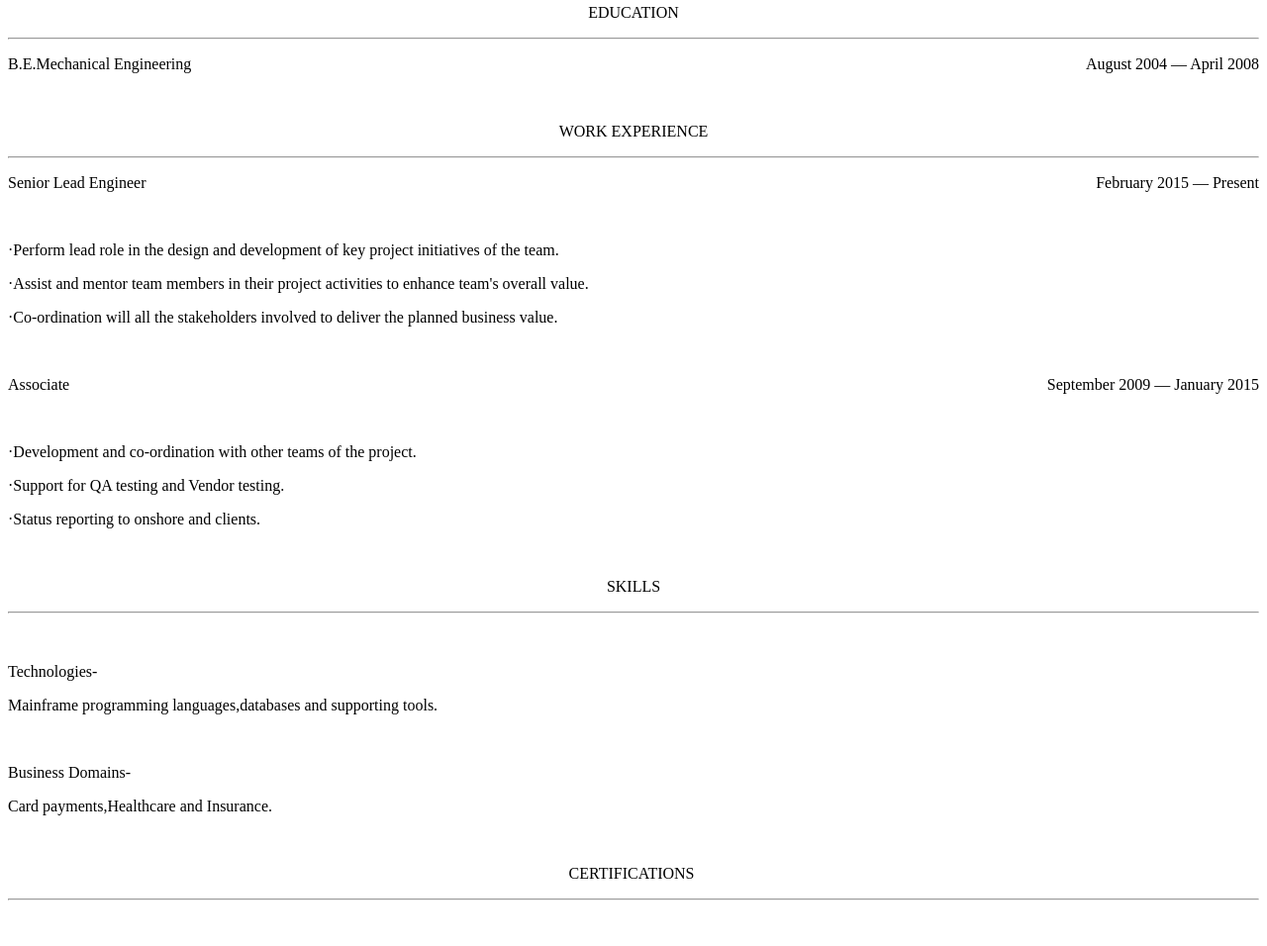
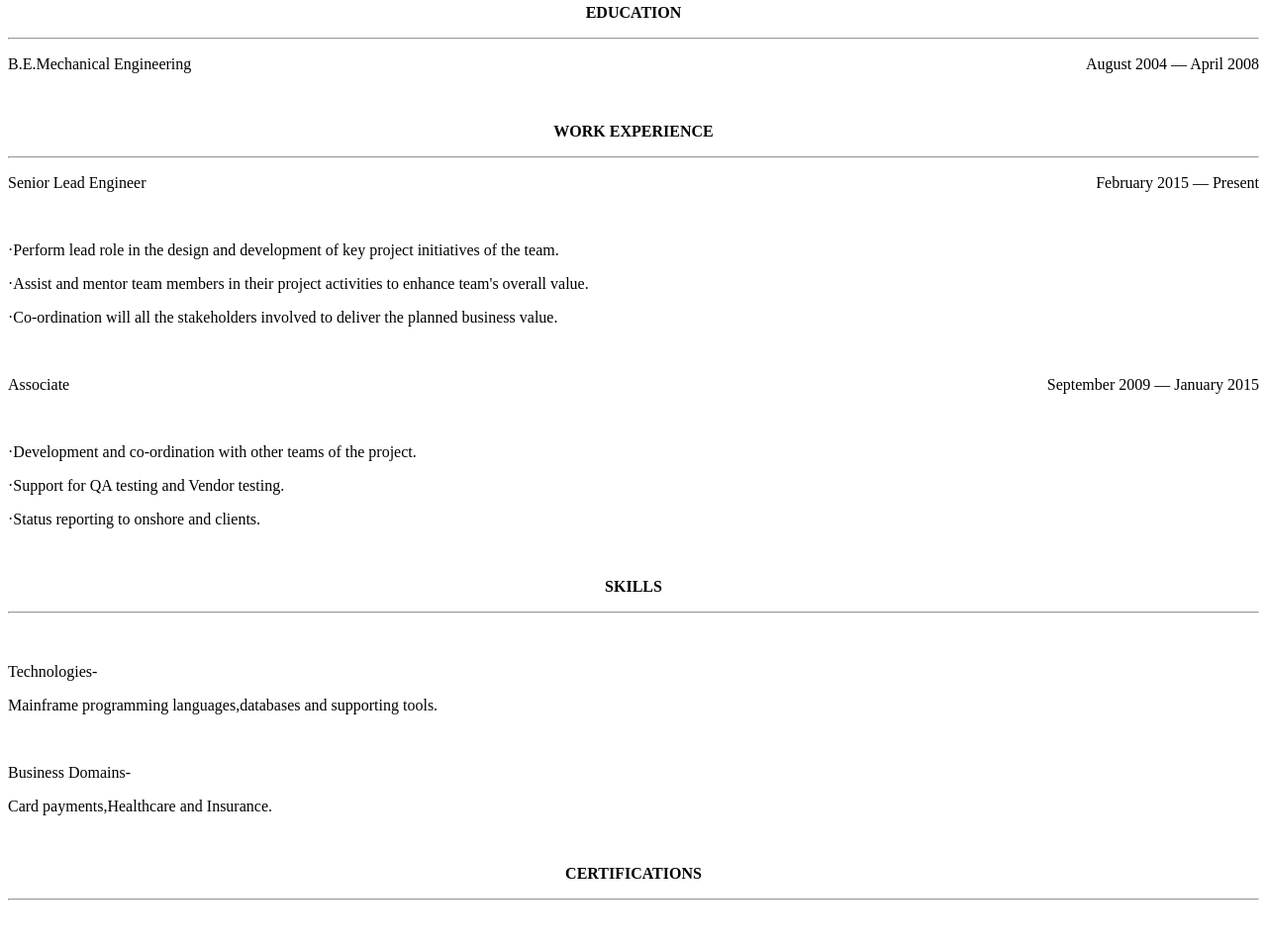
Before and after one commit to ss-acc/ss-acc.github.io, a plain HTML site: page index.html in a window 1280 px wide. Shown: the part 96-1052 px from the top of the page at 99% size. Drawn offline with Linux system fonts and the light colour scheme.

Commit message:
Update index.html

```diff
--- a/index.html
+++ b/index.html
@@ -1,6 +1,6 @@
 <h1 style="text-align: center;"><strong>Soma Sundaram Paramasivan</strong></h1>
 <p><br></p>
-<p style="text-align: center;">EDUCATION</p>
+<p style="text-align: center;"><strong>EDUCATION</strong></p>
 <hr>
 <p style="text-align:left;">
     B.E.Mechanical Engineering
@@ -9,7 +9,7 @@
     </span>
 </p>
 <p><br></p>
-<p style="text-align: center;">WORK EXPERIENCE</p>
+<p style="text-align: center;"><strong>WORK EXPERIENCE</strong></p>
 <hr>
 <p style="text-align:left;">
     Senior Lead Engineer
@@ -33,7 +33,7 @@
 <p style="text-align: left;">&middot;Support for QA testing and Vendor testing.&nbsp;</p>
 <p style="text-align: left;">&middot;Status reporting to onshore and clients.</p>
 <p style="text-align: left;"><br></p>
-<p style="text-align: center;">SKILLS</p>
+<p style="text-align: center;"><strong>SKILLS</strong></p>
 <hr>
 <p><br></p>
 <p style="text-align: left;">Technologies-</p>
@@ -42,7 +42,7 @@
 <p style="text-align: left;">Business Domains-</p>
 <p style="text-align: left;">Card payments,Healthcare and Insurance.</p>
 <p style="text-align: center;"><br></p>
-<p style="text-align: center;">CERTIFICATIONS&nbsp;</p>
+<p style="text-align: center;"><strong>CERTIFICATIONS</strong></p>
 <hr>
 <p><br></p>
 <p>Certified International Payment Systems Professional (CIPSP)&nbsp;</p>
```
